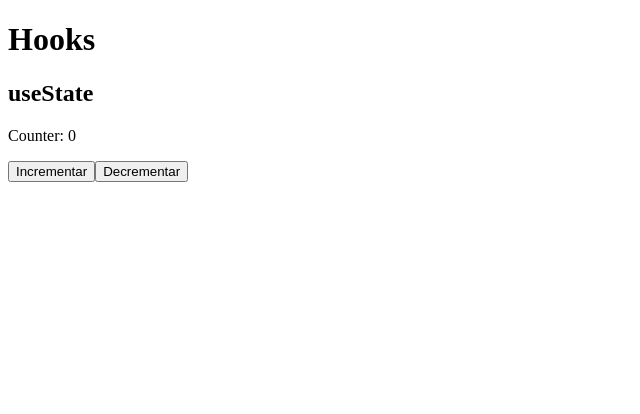
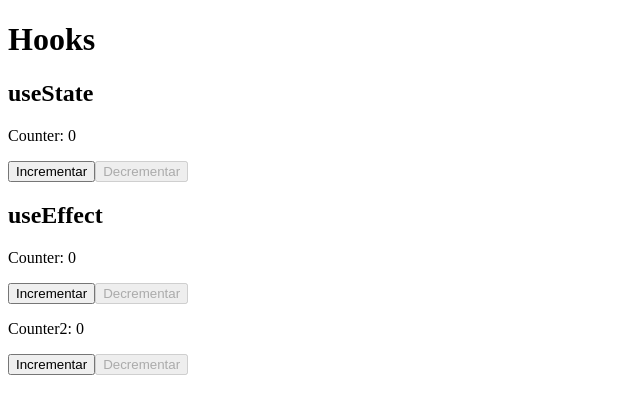
Before and after one commit to rodrigordgfs/React-Hooks, a React (Create React App) app: page / in a window 1280 px wide. Shown: the top 414 px of the page, without its empty margins (0-640 px from the left). Built offline with nearby package versions, Linux system fonts and the light colour scheme.

Commit message:
Usando o useEffect

```diff
--- a/src/App.jsx
+++ b/src/App.jsx
@@ -1,3 +1,4 @@
+import UseEffect from "./Hooks/useEffect";
 import UseState from "./Hooks/useState";
 
 export default function App() {
@@ -5,6 +6,7 @@ export default function App() {
     <div className="App">
       <h1>Hooks</h1>
       <UseState />
+      <UseEffect />
     </div>
   );
 }
--- /dev/null
+++ b/src/Hooks/useEffect.jsx
@@ -0,0 +1,48 @@
+import { useEffect, useState } from "react";
+
+export default function UseEffect() {
+  const [counter, setCounter] = useState(0);
+  const [counter2, setCounter2] = useState(0);
+
+  const handleIncrement = () => setCounter((prevState) => ++prevState);
+  const handleDecrement = () => setCounter((prevState) => --prevState);
+  const handleIncrement2 = () => setCounter2((prevState) => ++prevState);
+  const handleDecrement2 = () => setCounter2((prevState) => --prevState);
+
+  function eventFn() {
+    console.log("H2 CLICADO");
+  }
+
+  useEffect(() => {
+    document.getElementById("useeffect").addEventListener("click", eventFn);
+    return () => {
+      document
+        .getElementById("useeffect")
+        .removeEventListener("click", eventFn);
+    };
+  }, []);
+
+  useEffect(() => {
+    console.log("Counter1: ", counter, "Counter2: ", counter2);
+  }, [counter, counter2]);
+
+  return (
+    <div>
+      <h2 id="useeffect">useEffect</h2>
+      <p>Counter: {counter}</p>
+      <button disabled={counter === 10} onClick={handleIncrement}>
+        Incrementar
+      </button>
+      <button disabled={counter === 0} onClick={handleDecrement}>
+        Decrementar
+      </button>
+      <p>Counter2: {counter2}</p>
+      <button disabled={counter2 === 10} onClick={handleIncrement2}>
+        Incrementar
+      </button>
+      <button disabled={counter2 === 0} onClick={handleDecrement2}>
+        Decrementar
+      </button>
+    </div>
+  );
+}
--- a/src/Hooks/useState.jsx
+++ b/src/Hooks/useState.jsx
@@ -3,24 +3,20 @@ import { useState } from "react";
 export default function UseState() {
   const [counter, setCounter] = useState(0);
 
-  function handleIncrement() {
-    if (counter !== 10) {
-      setCounter((prevState) => ++prevState);
-    }
-  }
+  const handleIncrement = () => setCounter((prevState) => ++prevState);
 
-  function handleDecrement() {
-    if (counter !== 0) {
-      setCounter((prevState) => --prevState);
-    }
-  }
+  const handleDecrement = () => setCounter((prevState) => --prevState);
 
   return (
-    <div className="usestate">
-      <h2>useState</h2>
+    <div>
+      <h2 id="usestate">useState</h2>
       <p>Counter: {counter}</p>
-      <button onClick={handleIncrement}>Incrementar</button>
-      <button onClick={handleDecrement}>Decrementar</button>
+      <button disabled={counter === 10} onClick={handleIncrement}>
+        Incrementar
+      </button>
+      <button disabled={counter === 0} onClick={handleDecrement}>
+        Decrementar
+      </button>
     </div>
   );
 }
```
